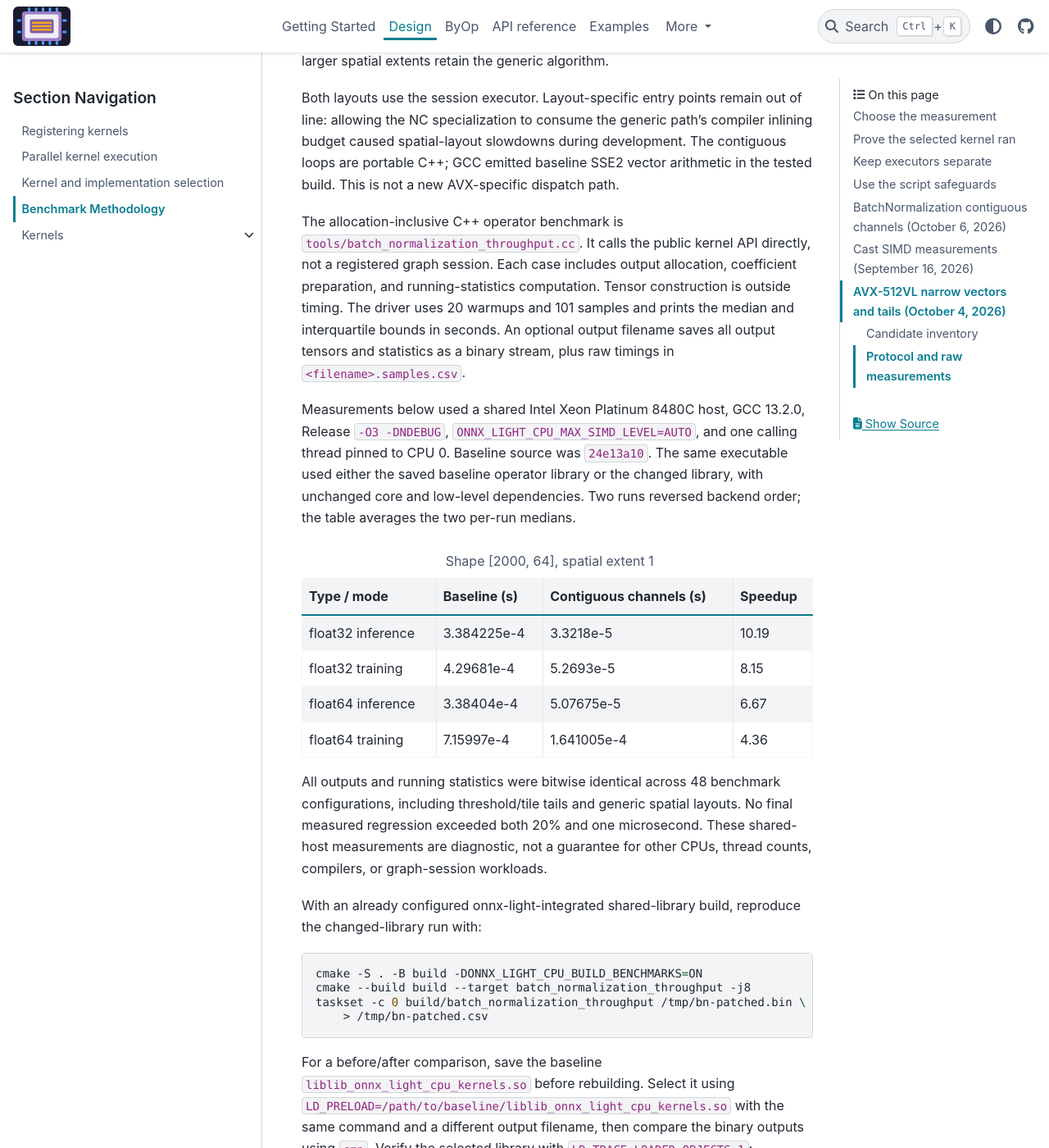
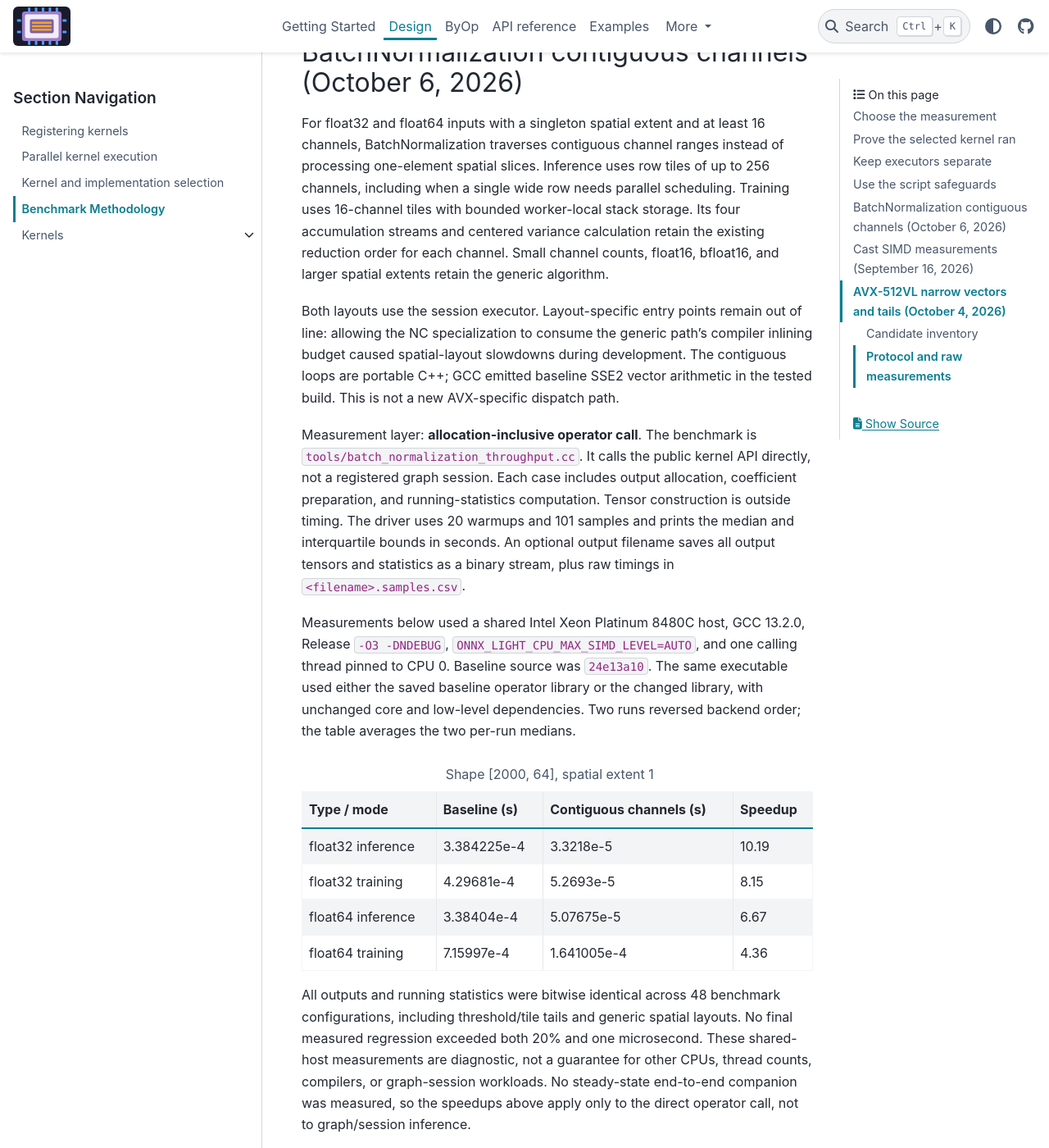
Before and after one commit to xadupre/onnx-light-cpu, a Sphinx documentation site: the page built from docs/design/benchmark_methodology.rst, in a window 1280 px wide and 1400 px high, scrolled down 2181 px. Shown: the whole window at 82% size. Built offline with Sphinx 7.4.7 and the PyData theme 0.15.4, drawn with Linux system fonts in a browser that asks for light colours; pages that are not in the unit, such as notebooks, are missing from menus; some of the changed text lies outside the part shown.

Commit message:
Address BatchNormalization precision and benchmark review
Exercise all affine/statistics parameter dtype pairs, including FLOAT16 and BFLOAT16, with independently rounded running-stat references. Define the allocation-inclusive operator-call measurement layer and explicitly scope the published speedups.

Co-authored-by: Copilot <223556219+Copilot@users.noreply.github.com>

```diff
--- a/docs/design/benchmark_methodology.rst
+++ b/docs/design/benchmark_methodology.rst
@@ -15,6 +15,12 @@ Label the result with exactly one of these layers:
 * **Kernel throughput:** call a typed kernel with preallocated inputs and
   outputs. It measures arithmetic, packing, and conversions, but not runtime
   dispatch or allocations.
+* **Allocation-inclusive operator call:** call the public C++ operator API
+  directly with preconstructed inputs. Include output and scratch allocations,
+  parameter conversion, and coefficient/statistics preparation performed by
+  each call. State which allocations are timed, the selected implementation,
+  and the executor policy. This excludes graph/session dispatch and is not an
+  end-to-end inference result.
 * **Steady-state end-to-end:** reuse a prepared evaluator/session and time
   inference. Exclude parsing, registration, construction, and first-run setup.
 * **Startup:** report serialization, registration, session construction,
@@ -24,6 +30,10 @@ An isolated kernel result needs a steady-state end-to-end companion: it does
 not establish the cost of the registered operator. Use the
 :doc:`examples gallery <../examples>` or the parity drivers in
 ``tools/benchmark_*_parity.py`` as the starting point.
+
+Allocation-inclusive operator-call results establish only the cost of that
+operator API. A claim about graph/session speedup also requires a steady-state
+end-to-end companion; do not extrapolate an operator-call ratio to a model.
 
 Prove the selected kernel ran
 -----------------------------
@@ -90,7 +100,7 @@ compiler inlining budget caused spatial-layout slowdowns during development.
 The contiguous loops are portable C++; GCC emitted baseline SSE2 vector
 arithmetic in the tested build. This is not a new AVX-specific dispatch path.
 
-The allocation-inclusive C++ operator benchmark is
+Measurement layer: **allocation-inclusive operator call**. The benchmark is
 ``tools/batch_normalization_throughput.cc``. It calls the public kernel API
 directly, not a registered graph session. Each case includes output allocation,
 coefficient preparation, and running-statistics computation. Tensor construction
@@ -134,7 +144,9 @@ All outputs and running statistics were bitwise identical across 48 benchmark
 configurations, including threshold/tile tails and generic spatial layouts.
 No final measured regression exceeded both 20% and one microsecond.
 These shared-host measurements are diagnostic, not a guarantee for other CPUs,
-thread counts, compilers, or graph-session workloads.
+thread counts, compilers, or graph-session workloads. No steady-state
+end-to-end companion was measured, so the speedups above apply only to the
+direct operator call, not to graph/session inference.
 
 With an already configured onnx-light-integrated shared-library build, reproduce
 the changed-library run with:
```
Also changed, not shown: 1 other file.
